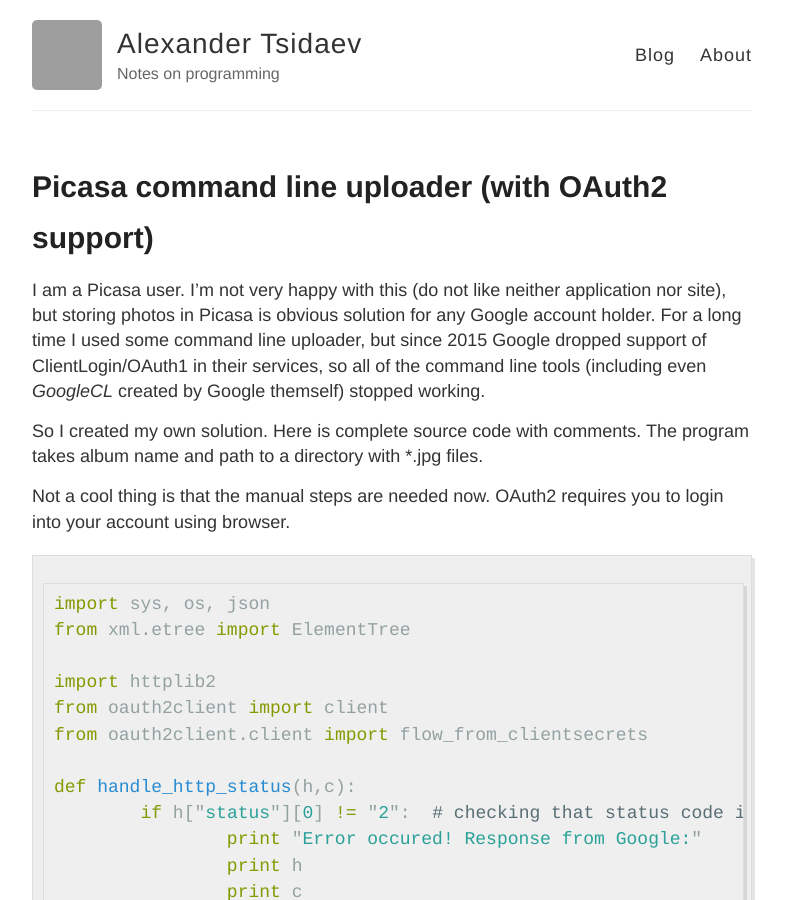
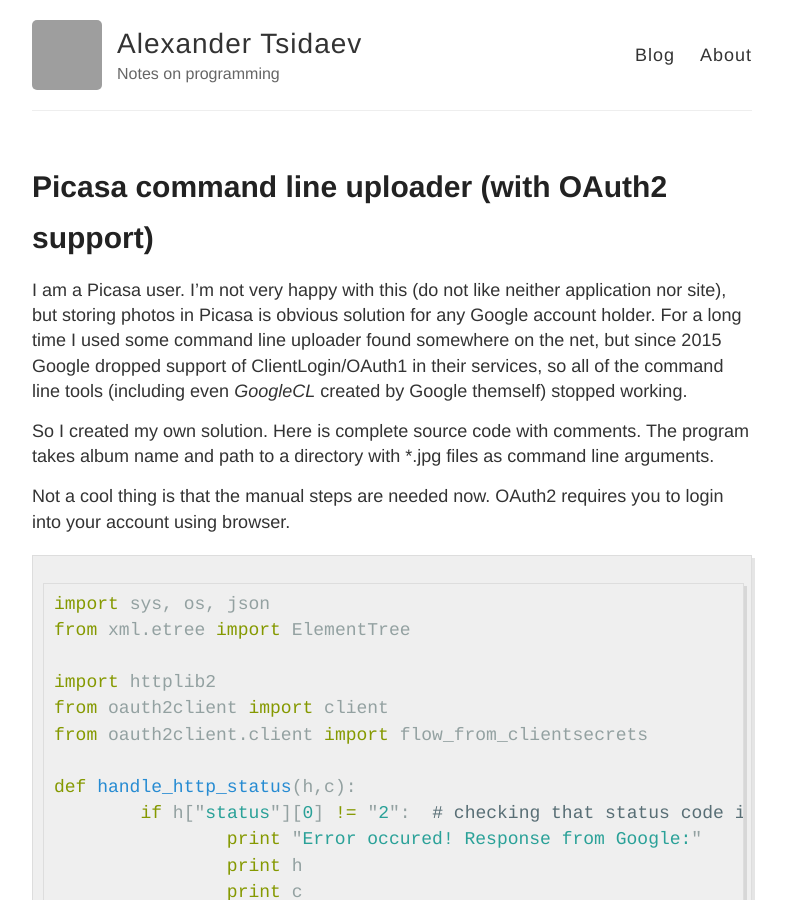
Before and after one commit to atsidaev/atsidaev.github.io, a Jekyll site: the page built from _posts/2015-2-2-Picasa-Command-Line-Uploader-OAuth2.md, in a window 1280 px wide and 900 px high. Shown: the whole window, without its empty margins (248-1034 px from the left). Built offline with Jekyll 4.4.1, drawn with Linux system fonts in a browser that asks for light colours; comment, search, counter and statistics services are not loaded; grey boxes are pictures that could not be loaded.

Commit message:
Update 2015-2-2-Picasa-Command-Line-Uploader-OAuth2.md

```diff
--- a/_posts/2015-2-2-Picasa-Command-Line-Uploader-OAuth2.md
+++ b/_posts/2015-2-2-Picasa-Command-Line-Uploader-OAuth2.md
@@ -4,12 +4,12 @@
 ---
 
 I am a Picasa user. I'm not very happy with this (do not like neither application nor site),
-but storing photos in Picasa is obvious solution for any Google account holder. For a long time I used some command line uploader,
+but storing photos in Picasa is obvious solution for any Google account holder. For a long time I used some command line uploader found somewhere on the net,
 but since 2015 Google dropped support of ClientLogin/OAuth1 in their services, so all of the command line tools
 (including even *GoogleCL* created by Google themself) stopped working.
 
 So I created my own solution. Here is complete source code with comments. The program takes album name and path to a directory
-with *.jpg files.
+with *.jpg files as command line arguments.
 
 Not a cool thing is that the manual steps are needed now. OAuth2 requires you to login into your account using browser.
 
```
